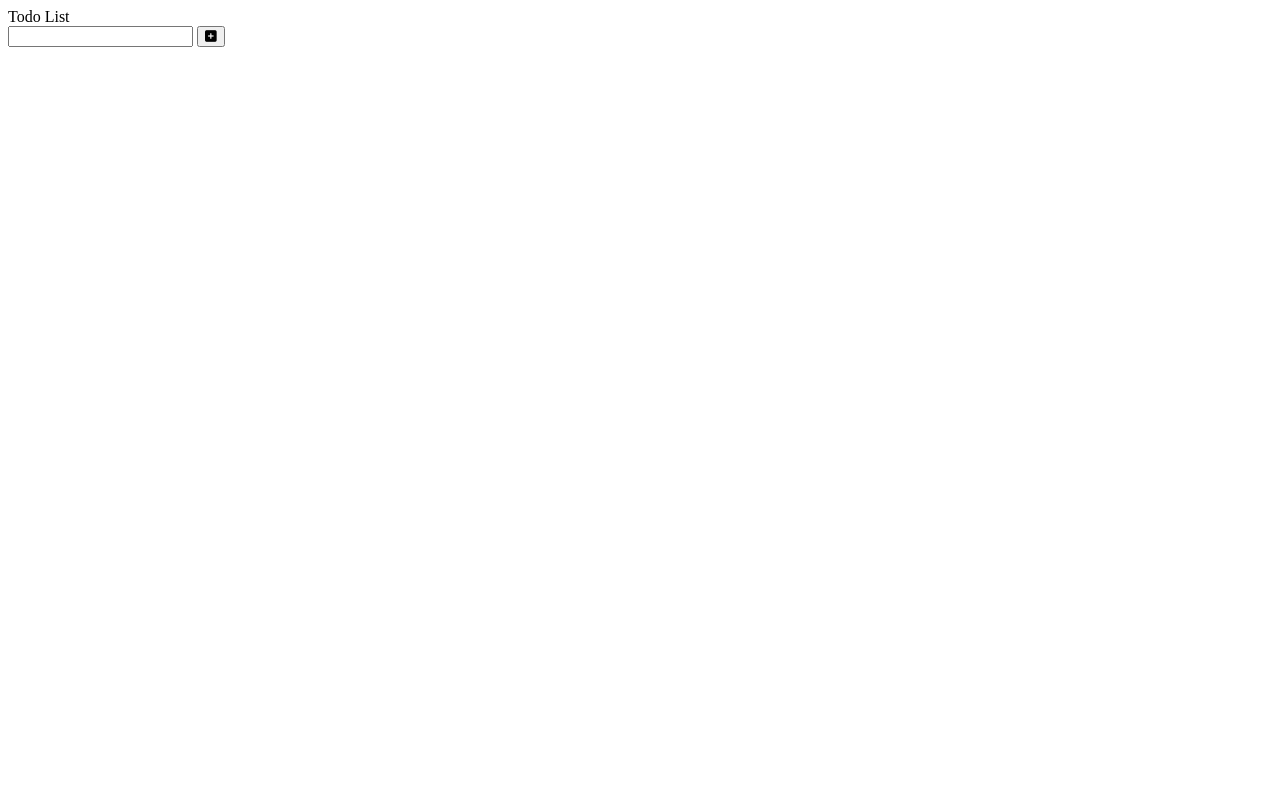
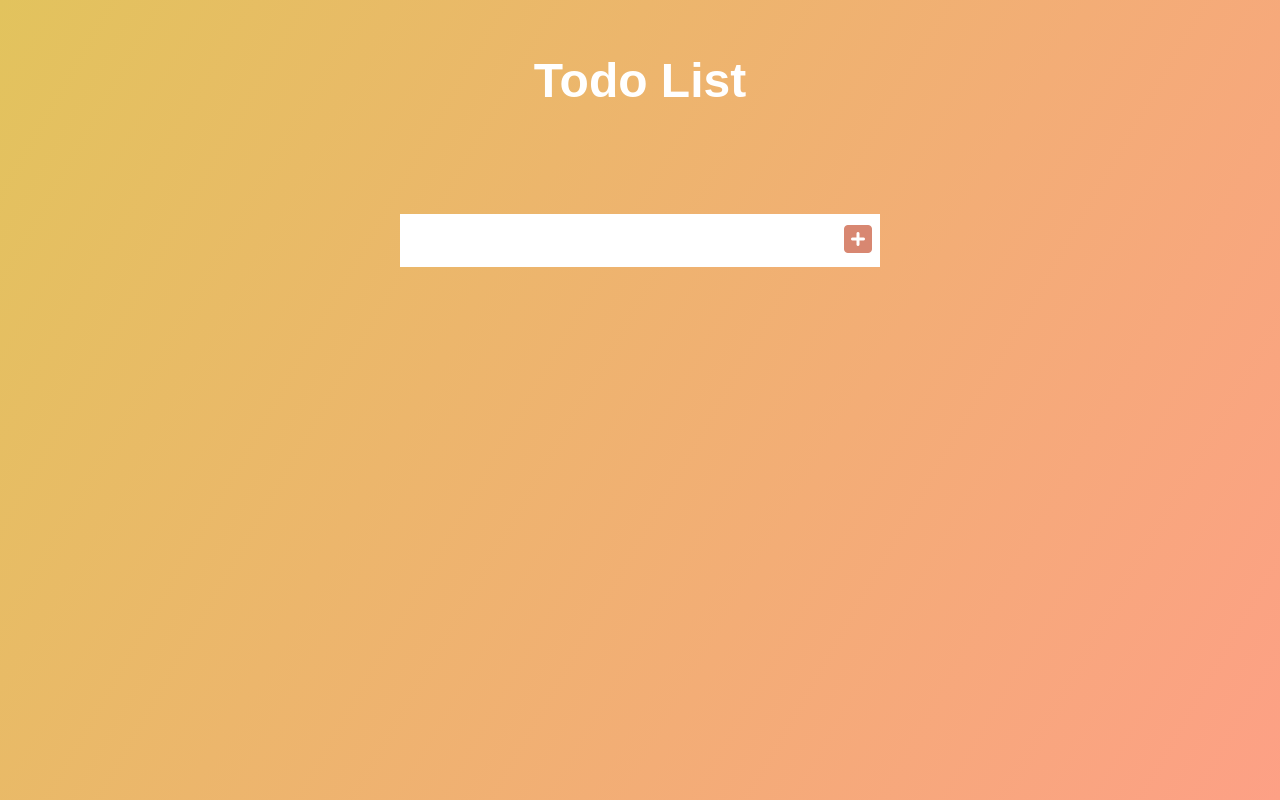
Before and after one commit to danielacb/course_creative-js, a plain HTML site: page 1-todo/index.html in a window 1280 px wide. Drawn offline with Linux system fonts and the light colour scheme.

Commit message:
todo: add css

```diff
--- a/1-todo/index.html
+++ b/1-todo/index.html
@@ -23,7 +23,7 @@
     <title>Todo List</title>
   </head>
   <body>
-    <header>Todo List</header>
+    <header><h1>Todo List</h1></header>
 
     <form>
       <input type="text" name="todo-input" id="todo-input" class="todo-input" />
--- a/1-todo/style.css
+++ b/1-todo/style.css
@@ -0,0 +1,42 @@
+* {
+  margin: 0;
+  padding: 0;
+  box-sizing: border-box;
+}
+
+body {
+  background-image: linear-gradient(120deg, #e2c35d, #fda085);
+  color: #ffffff;
+  font-family: "Poppins", sans-serif;
+  min-height: 100vh;
+}
+
+header {
+  font-size: 1.5rem;
+}
+
+header, form {
+  min-height: 20vh;
+  display: flex;
+  justify-content: center;
+  align-items: center;
+}
+
+form input, form button {
+  padding: 0.5rem;
+  font-size: 2rem;
+  border: none;
+  background: white;
+}
+
+form button {
+  color: #d88771;
+  background: #ffffff;
+  cursor: pointer;
+  transition: all 0.3s ease;
+}
+
+form button:hover {
+  background: #d88771;;
+  color: #ffffff;
+}
```
